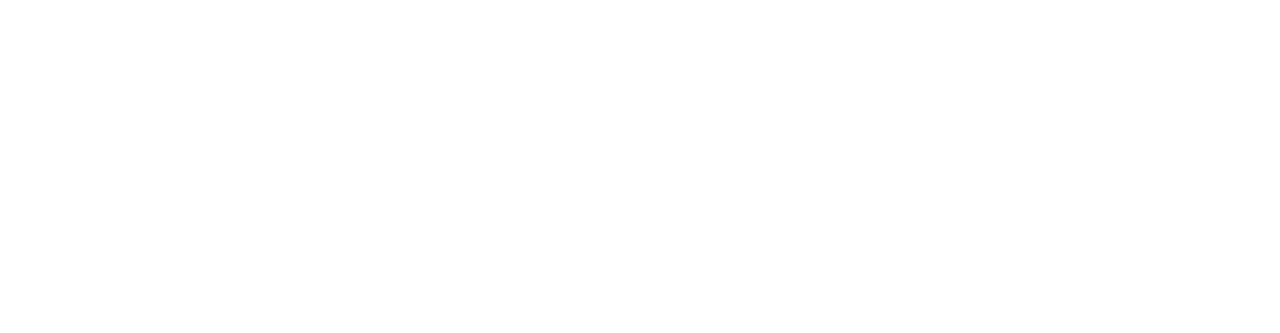
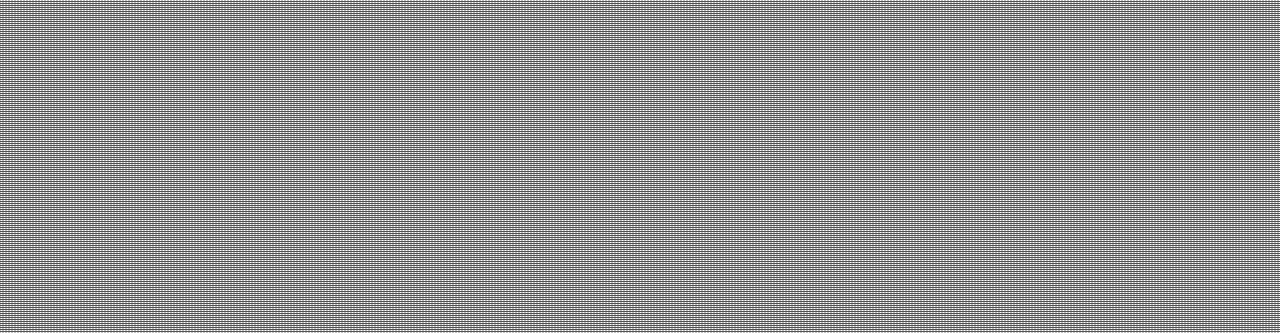
Before and after one commit to 97Wobbler/LED-Sign-Board-HTML, a plain HTML site: page index.html in a window 1280 px wide. Shown: the top 333 px of the page. Drawn offline with Linux system fonts and the light colour scheme.

Commit message:
Update index.html

```diff
--- a/index.html
+++ b/index.html
@@ -6,7 +6,7 @@
     <link rel="stylesheet" href="signboard.css">
 </head>
 <body>
-    <!-- <div id="pattern"></div> -->
+    <div id="pattern"></div>
     <div id="framebox" class="textGlow">
         <p class="textBox"></p>
     </div>
```
